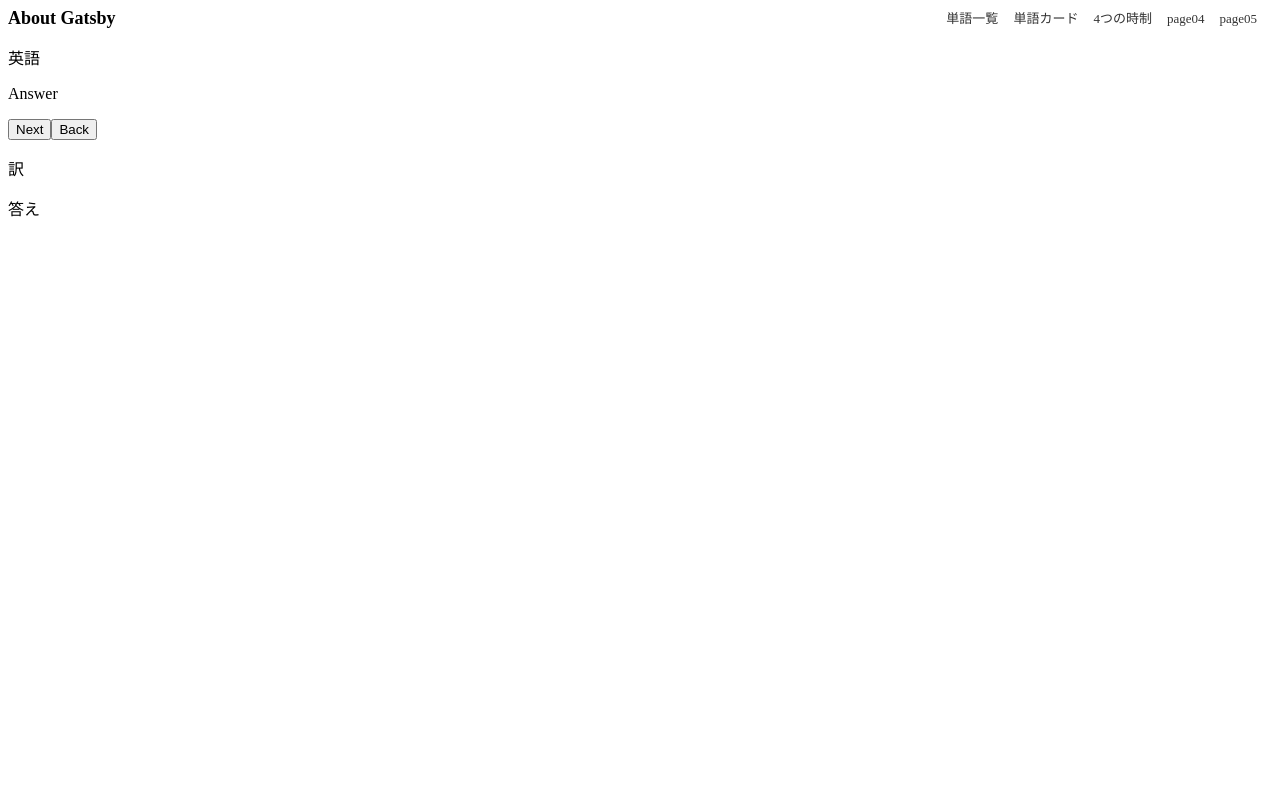
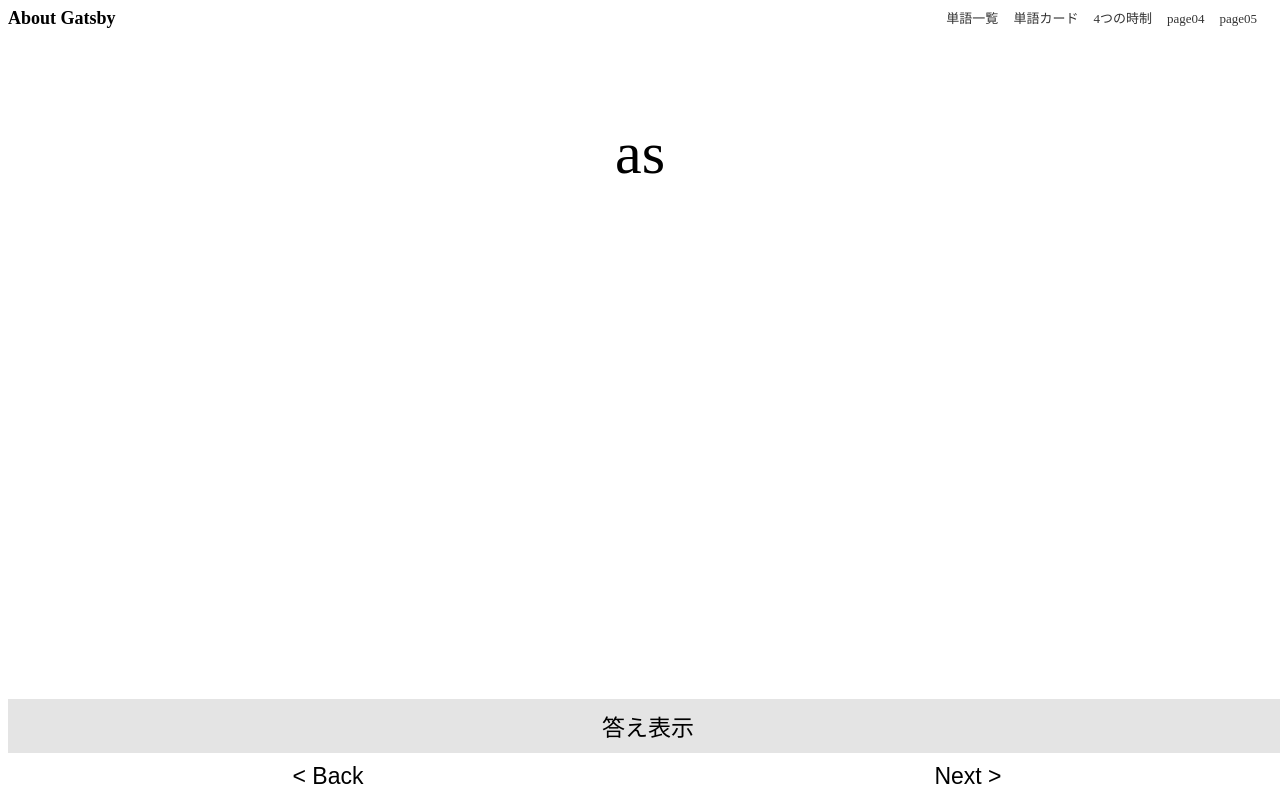
Before and after one commit to oyama919/testNetlify, a Gatsby app: page /wordCardList in a window 1280 px wide. Built offline with nearby package versions, Linux system fonts and the light colour scheme.

Commit message:
単語カード作成

```diff
--- a/src/components/wordCardList.js
+++ b/src/components/wordCardList.js
@@ -1,18 +1,64 @@
 import React from "react"
-// import Words from "../constants/words"
-// import styles from "./wordList.module.css"
+import Words from "../constants/words"
+import styles from "./wordCardList.module.css"
 
-export default () => (
-  <div>
-    <div>
-      <p>英語</p>
-      <p>Answer</p>
-    </div>
-    <button>Next</button>
-    <button>Back</button>
-    <div>
-      <p>訳</p>
-      <p>答え</p>
-    </div>
-  </div>
-)
+class WordCardList extends React.Component {
+  constructor() {
+    super();
+    this.wordsShuffle();
+    this.state = {
+      count: 0,
+      translationDisplay: 'none'
+  }
+  }
+  wordsShuffle() {
+    for (var i = Words.length - 1; i >= 0; i--) {
+      var rand = Math.floor(Math.random() * (i + 1));
+      [Words[i], Words[rand]] = [Words[rand], Words[i]]
+    }
+  }
+  countUP() {
+    if (this.state.count + 1 === Words.length) {
+      return false;
+    }
+    this.setState({
+      count: this.state.count + 1,
+      translationDisplay: 'none'
+    });
+  }
+
+  countDown() {
+    if (this.state.count === 0) {
+      return false;
+    }
+    this.setState({
+      count: this.state.count - 1,
+      translationDisplay: 'none'
+    });
+  }
+  translationShow() {
+    this.setState({
+      translationDisplay: 'block'
+    });
+  }
+
+  render() {
+    return (
+      <div className={styles.wordCardList}>
+        <div className={styles.wordCardList_word}>
+          <p>{Words[this.state.count].word}</p>
+        </div>
+        <div className={styles.wordCardList_translation} style={{ display: this.state.translationDisplay }}>
+          <p className={styles.wordCardList_translation_meaning}>{Words[this.state.count].meaning}</p>
+          <p className={styles.wordCardList_translation_key}>{Words[this.state.count].key}</p>
+        </div>
+      <div className={styles.wordCardList_buttons}>
+        <button className={styles.wordCardList_buttons_answer} onClick={this.translationShow.bind(this)}>答え表示</button>
+        <button className={styles.wordCardList_buttons_back} onClick={this.countDown.bind(this)}>&lt; Back</button>
+        <button className={styles.wordCardList_buttons_next} onClick={this.countUP.bind(this)}>Next &gt;</button>
+      </div>
+      </div>
+    );
+  }
+}
+export default WordCardList;
--- /dev/null
+++ b/src/components/wordCardList.module.css
@@ -0,0 +1,49 @@
+.wordCardList {
+  width: 100%;
+}
+.wordCardList_word {
+  text-align: center;
+  padding-top: 30px;
+  height: 250px;
+  font-size: 60px;
+}
+.wordCardList_translation {
+  border-top: 1px solid #333;
+  padding-bottom: 10px;
+}
+.wordCardList_translation_meaning {
+  text-align: center;
+  margin: 30px 0 0;
+  font-size: 30px;
+}
+.wordCardList_translation_key {
+  margin: 0;
+  text-align: right;
+  color: #7d7d7d;
+}
+.wordCardList_buttons {
+  position: fixed;
+  bottom: 0;
+  width: 100%;
+}
+.wordCardList_buttons_answer {
+  width: 100%;
+  padding: 10px 0;
+  font-size: 23px;
+  background: #e4e4e4;
+  border-width: 0;
+}
+.wordCardList_buttons_next {
+  width: 50%;
+  padding: 10px 0;
+  font-size: 23px;
+  background: #fff;
+  border-width: 0;
+}
+.wordCardList_buttons_back {
+  width: 50%;
+  padding: 10px 0;
+  font-size: 23px;
+  background: #fff;
+  border-width: 0;
+}
```
